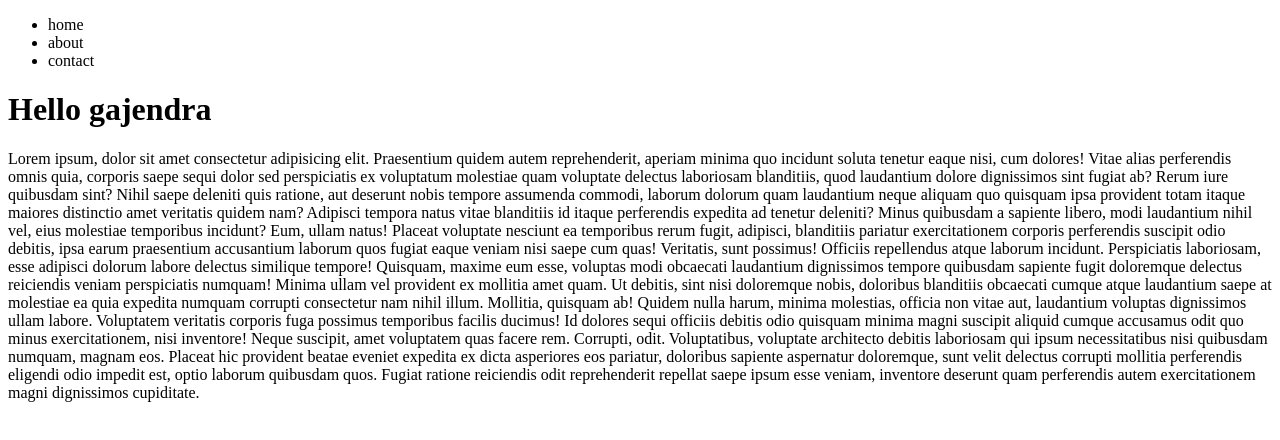
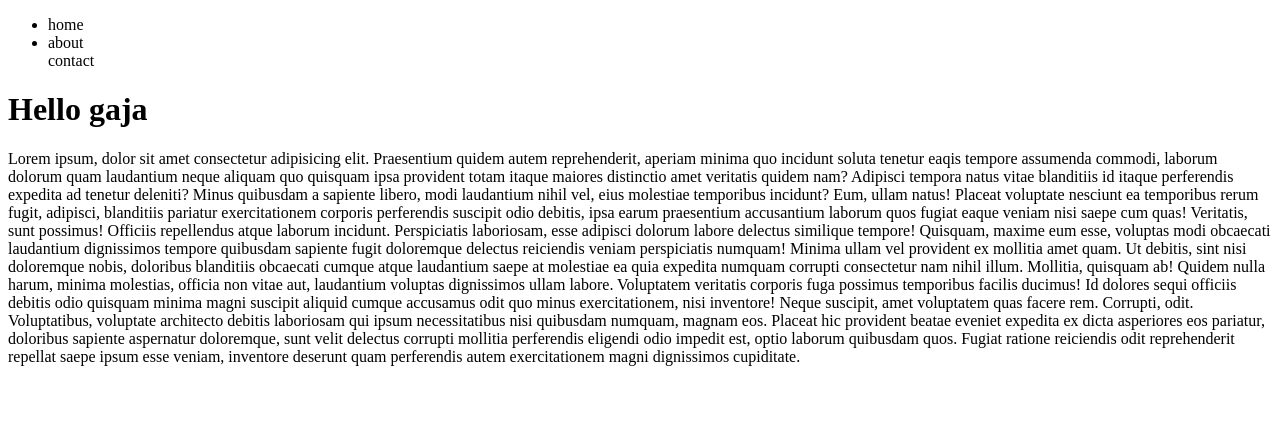
Before and after one commit to Gajendrakmt9079/new-repo, a plain HTML site: page index.html in a window 1280 px wide. Drawn offline with Linux system fonts and the light colour scheme.

Commit message:
confict fic

```diff
--- a/index.html
+++ b/index.html
@@ -10,18 +10,14 @@
       <ul>
         <li>home</li>
         <li>about</li>
-        <li>contact</li>
+        <l>contact</l>
       </ul>
     </nav>
-    <h1>Hello gajendra</h1>
+    <h1>Hello gaja</h1>
     <p>
       Lorem ipsum, dolor sit amet consectetur adipisicing elit. Praesentium
       quidem autem reprehenderit, aperiam minima quo incidunt soluta tenetur
-      eaque nisi, cum dolores! Vitae alias perferendis omnis quia, corporis
-      saepe sequi dolor sed perspiciatis ex voluptatum molestiae quam voluptate
-      delectus laboriosam blanditiis, quod laudantium dolore dignissimos sint
-      fugiat ab? Rerum iure quibusdam sint? Nihil saepe deleniti quis ratione,
-      aut deserunt nobis tempore assumenda commodi, laborum dolorum quam
+      eaqis tempore assumenda commodi, laborum dolorum quam
       laudantium neque aliquam quo quisquam ipsa provident totam itaque maiores
       distinctio amet veritatis quidem nam? Adipisci tempora natus vitae
       blanditiis id itaque perferendis expedita ad tenetur deleniti? Minus
```
